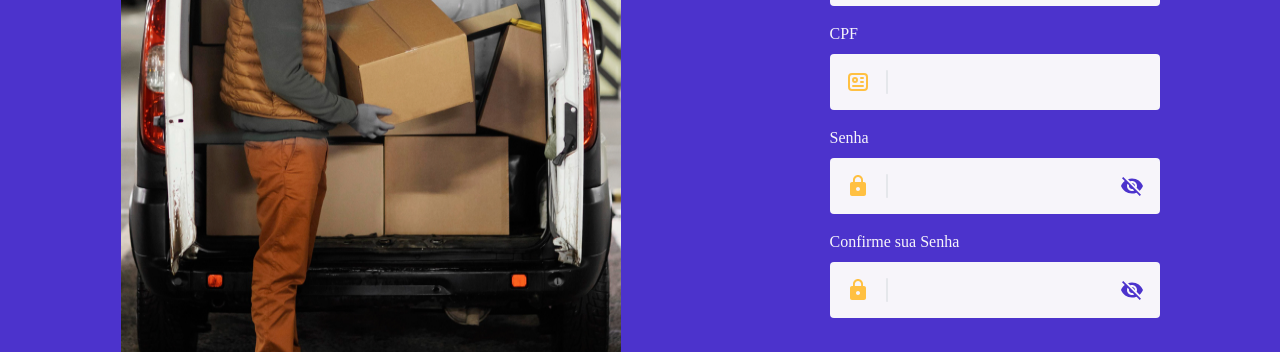
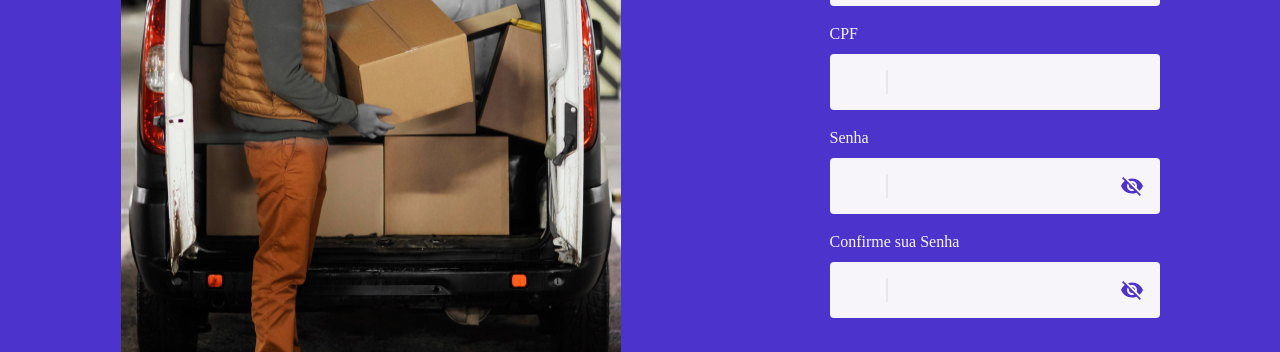
Before and after one commit to felipe-mlopes/fast-feet-, a Next.js app: page /signup in a window 1280 px wide. Shown: the part 418-770 px from the top of the page. Built offline with nearby package versions, Linux system fonts and the light colour scheme; no server answers.

Commit message:
refactor: change inputFilled to color and string as type

```diff
--- a/src/components/icons/id-icon.tsx
+++ b/src/components/icons/id-icon.tsx
@@ -1,8 +1,8 @@
 interface SvgProps {
-  inputFilled?: boolean;
+  color?: string;
 }
 
-export function IdIcon({ inputFilled }: SvgProps) {
+export function IdIcon({ color }: SvgProps) {
   return (
     <svg
       xmlns="http://www.w3.org/2000/svg"
@@ -12,7 +12,7 @@ export function IdIcon({ inputFilled }: SvgProps) {
     >
       <g
         fill="none"
-        stroke={inputFilled ? "#4C33CC" : "#FFC042"}
+        stroke={color}
         strokeLinecap="round"
         strokeLinejoin="round"
         strokeWidth="2"
--- a/src/components/icons/padlock-icon.tsx
+++ b/src/components/icons/padlock-icon.tsx
@@ -1,8 +1,8 @@
 interface SvgProps {
-  inputFilled?: boolean;
+  color?: string;
 }
 
-export function PadlockIcon({ inputFilled = false }: SvgProps) {
+export function PadlockIcon({ color }: SvgProps) {
   return (
     <svg
       width="24"
@@ -14,7 +14,7 @@ export function PadlockIcon({ inputFilled = false }: SvgProps) {
       <g clipPath="url(#clip0_139_1170)">
         <path
           d="M18 8H17V6C17 3.24 14.76 1 12 1C9.24 1 7 3.24 7 6V8H6C4.9 8 4 8.9 4 10V20C4 21.1 4.9 22 6 22H18C19.1 22 20 21.1 20 20V10C20 8.9 19.1 8 18 8ZM12 17C10.9 17 10 16.1 10 15C10 13.9 10.9 13 12 13C13.1 13 14 13.9 14 15C14 16.1 13.1 17 12 17ZM15.1 8H8.9V6C8.9 4.29 10.29 2.9 12 2.9C13.71 2.9 15.1 4.29 15.1 6V8Z"
-          fill={inputFilled ? "#4C33CC" : "#FFC042"}
+          fill={color}
         />
       </g>
       <defs>
```
